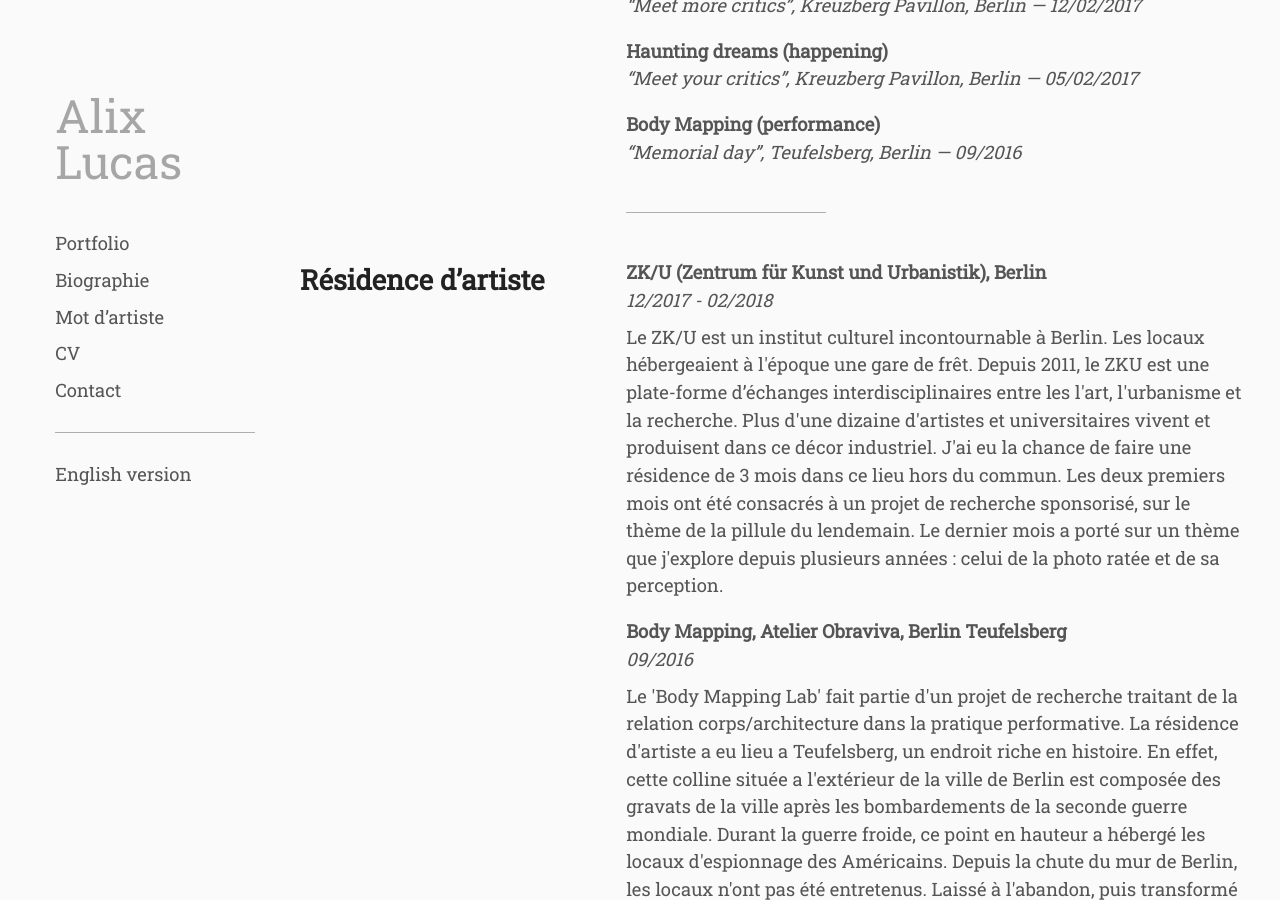
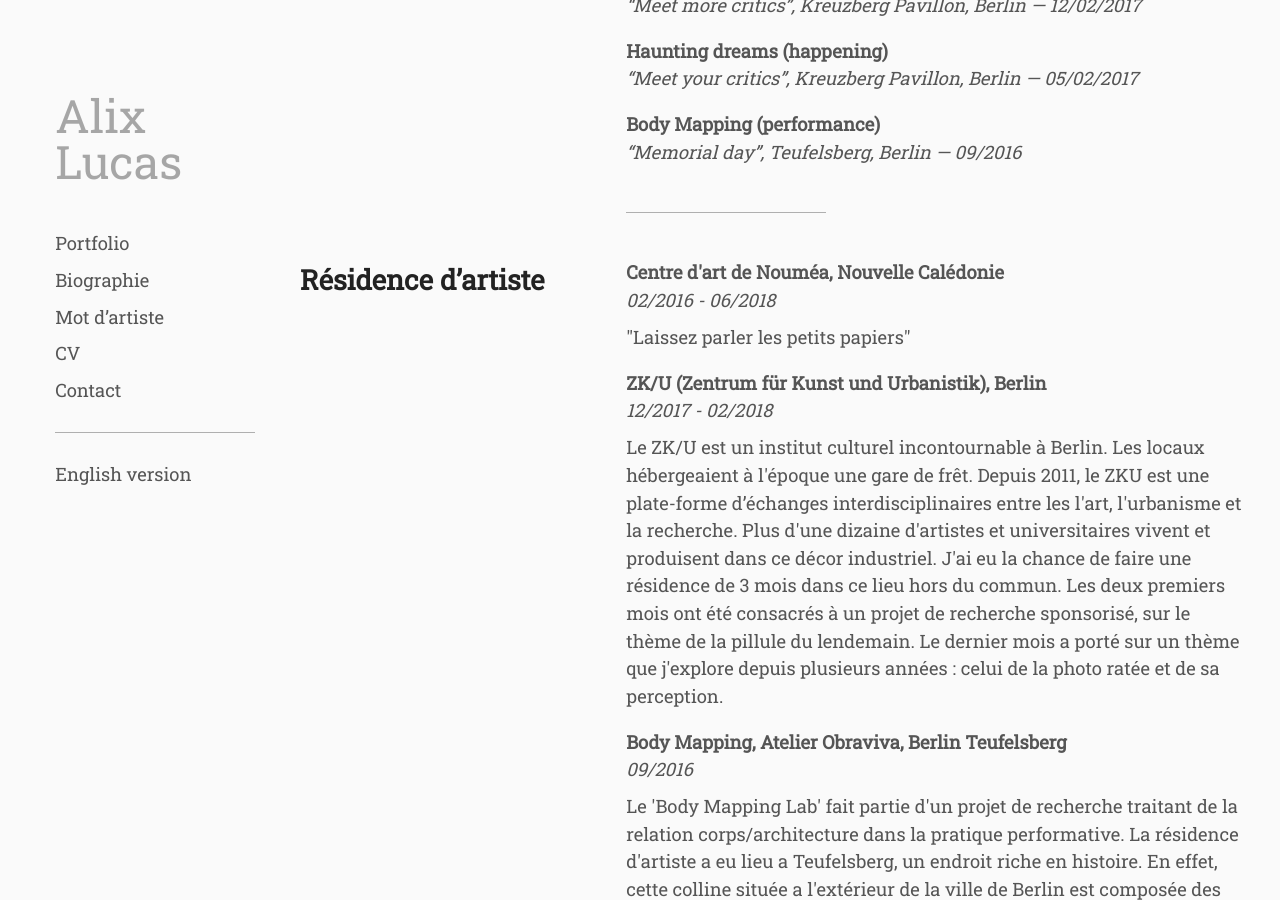
Before and after one commit to whyalix/alixlucas, a Jekyll site: the page built from pages/fr/resume.html, in a window 1280 px wide and 900 px high, scrolled down 1361 px. Built offline with Jekyll 4.4.1, drawn with Linux system fonts in a browser that asks for light colours.

Commit message:
Update art_residencies.yml

```diff
--- a/_data/fr/art_residencies.yml
+++ b/_data/fr/art_residencies.yml
@@ -1,3 +1,8 @@
+- primary: "Centre d'art de Nouméa, Nouvelle Calédonie"
+  secondary: 02/2016 - 06/2018
+  content: |
+    "Laissez parler les petits papiers"
+
 - primary: "ZK/U (Zentrum für Kunst und Urbanistik), Berlin"
   secondary: 12/2017 - 02/2018
   content: |
```
